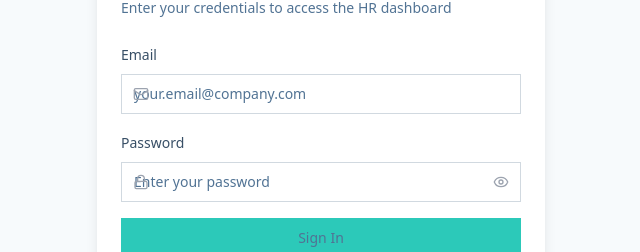
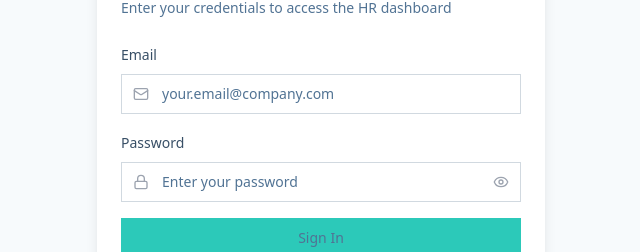
Before and after one commit to we-digitalsolutions/tandem-employee-manager, a React (Vite) app: page /login in a window 1280 px wide. Shown: the part 303-555 px from the top of the page, without its empty margins (319-959 px from the left). Built offline with nearby package versions, Linux system fonts and the light colour scheme.

Commit message:
Fix login page input padding and button text

```diff
--- a/src/index.css
+++ b/src/index.css
@@ -304,7 +304,7 @@
     border-radius: 0px !important;
   }
 
-  .px-3 {
+  .px-3:not(.hr-login-email-input):not(.hr-login-password-input) {
     padding-left: 0.75rem !important;
     padding-right: 0.75rem !important;
   }
```
